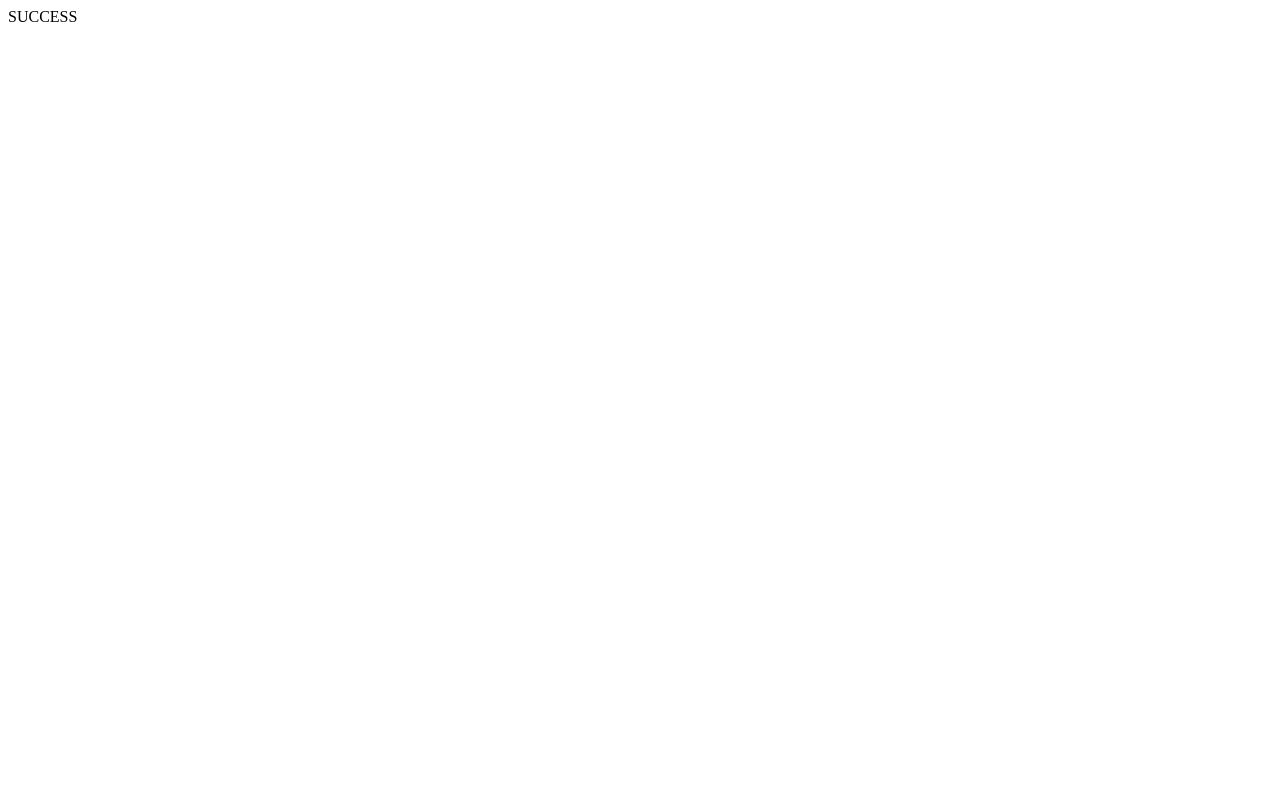
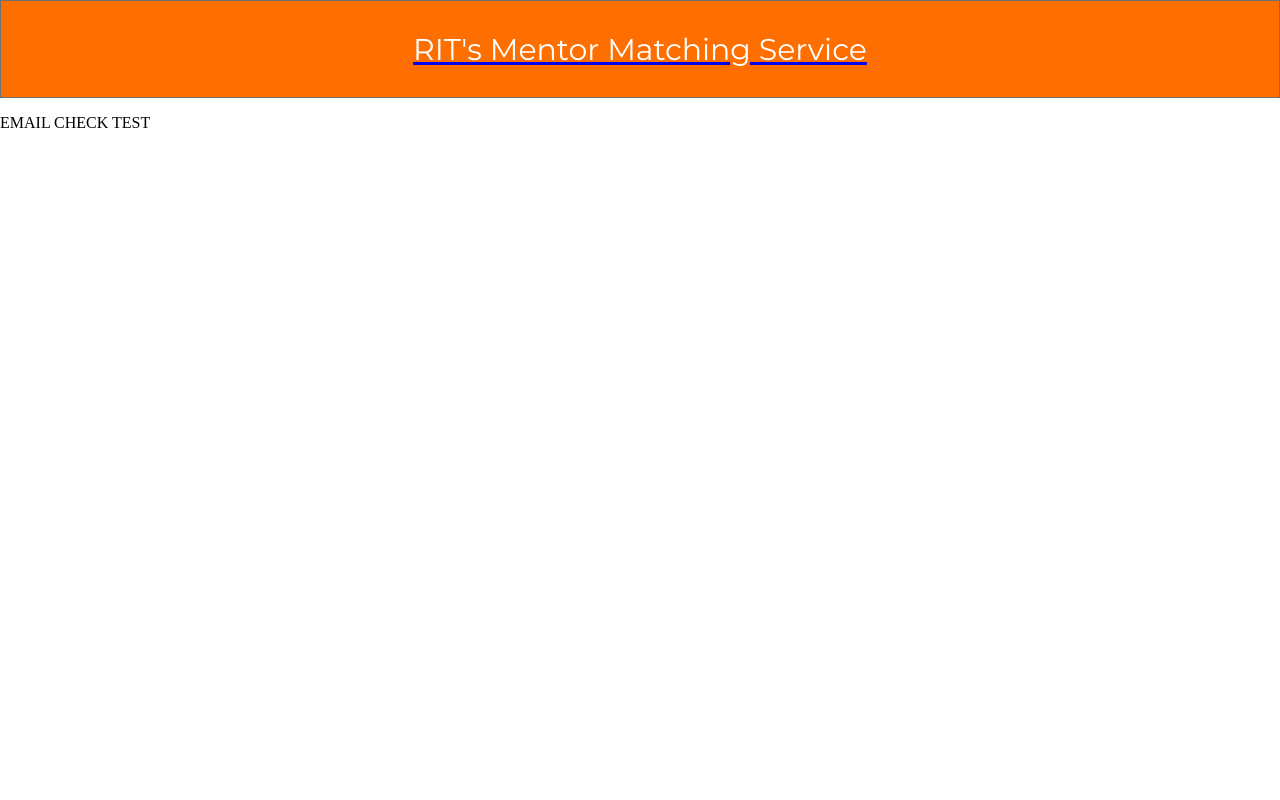
Before and after one commit to nishadpasricha/mentormatching, a Flask app: page /studentsubmit in a window 1280 px wide. Before the commit the page is almost empty. Run offline with Flask 2, Linux system fonts and the light colour scheme.

Commit message:
headerbanner click test

```diff
--- a/templates/studentsubmit.html
+++ b/templates/studentsubmit.html
@@ -1 +1,44 @@
-SUCCESS
+<!DOCTYPE html>
+
+<html>
+<title>Home/Sign up for RIT's MentorMatching</title>
+
+<style>
+    @import url('https://fonts.googleapis.com/css?family=Montserrat:400,800');
+
+    body {
+    background-color:#ffffff;
+    margin: 0;
+    width: 100%;
+    height: 100%;
+    padding: 0;
+    position: block;
+    overflow: hidden;
+
+}
+
+.headerbanner {
+  border-style: solid;
+  border-width: 1px;
+  border-color: rgb(112, 112, 112);
+  font-style: normal;
+  position: relative;
+  height: 6rem;
+  width: auto;
+  background-color: rgb(255, 111, 0);
+  text-align: center;
+  font-family: Montserrat;
+  font-size: 30px;
+  color: white;
+}
+
+</style>
+<script>
+
+</script>
+
+<body>
+<a href = "/" > <div class = "headerbanner">
+<p>RIT's Mentor Matching Service</p>
+</div></a>
+<p>EMAIL CHECK TEST</p>
```
